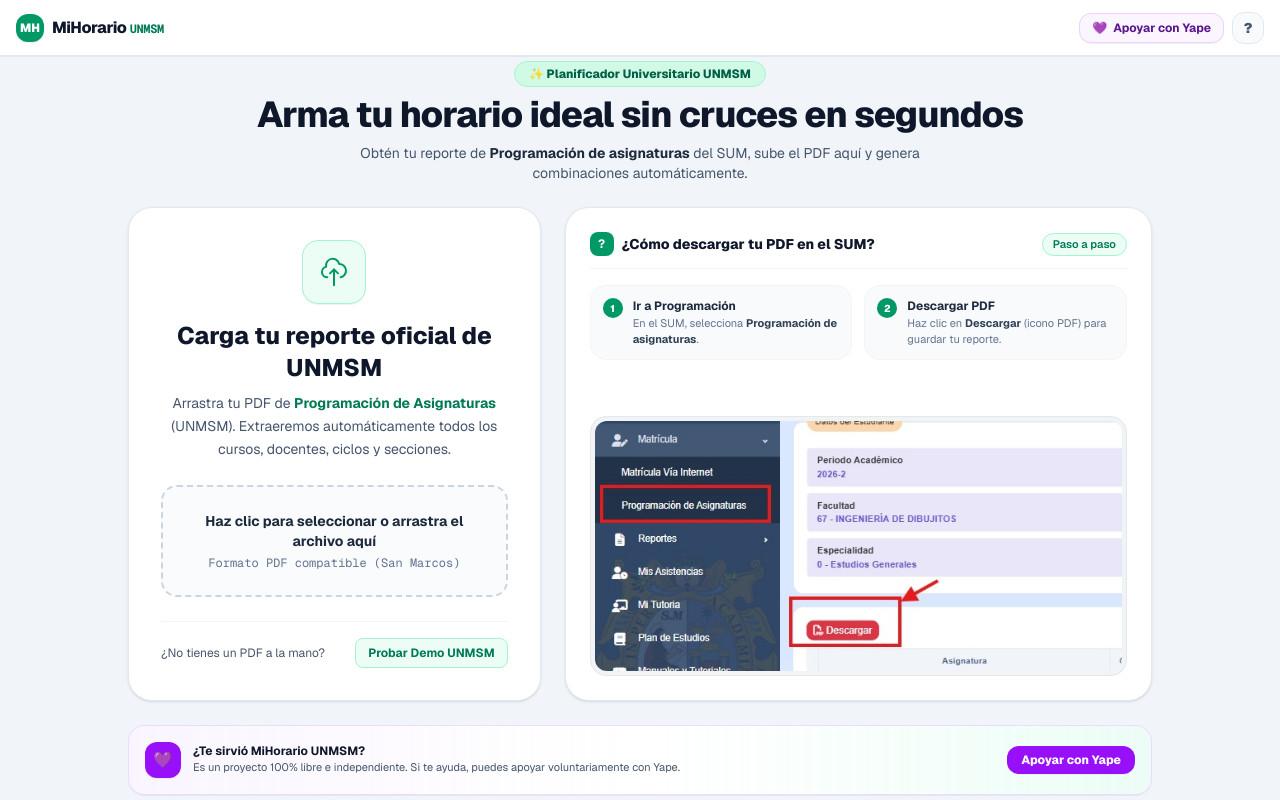
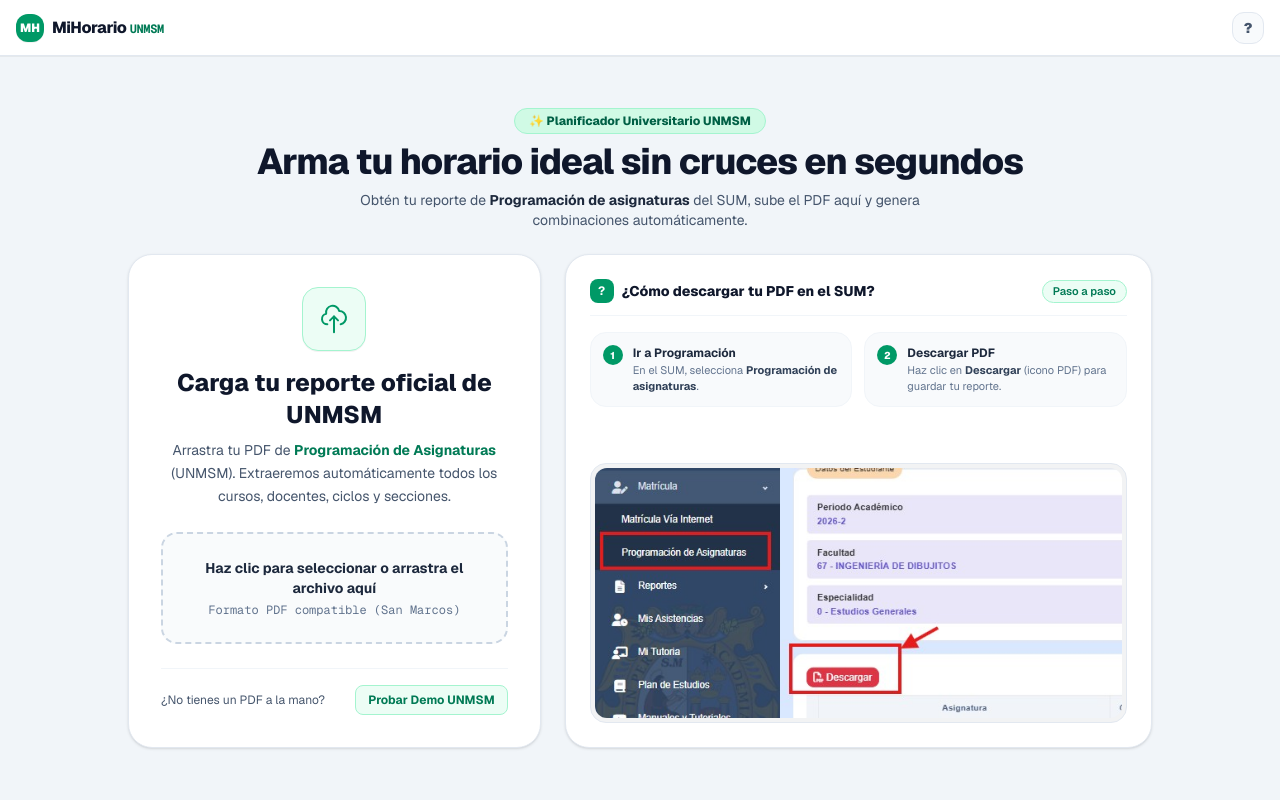
Before and after one commit to alejpaa/MiHorario, a Next.js app: page / in a window 1280 px wide. Built offline with nearby package versions, Linux system fonts and the light colour scheme.

Commit message:
feat(config): agregar feature flag ENABLE_YAPE_SUPPORT para ocultar/activar opcion de Yape

```diff
--- a/src/app/page.tsx
+++ b/src/app/page.tsx
@@ -24,6 +24,11 @@
 import type { Course, ParsedScheduleData, SavedSchedule, Section } from "../types";
 
 const DAY_ORDER = ["LUNES", "MARTES", "MIERCOLES", "JUEVES", "VIERNES", "SABADO"] as const;
+
+/**
+ * Feature flag: Cambia a `true` para activar los botones y tarjetas de apoyo/donación con Yape en toda la aplicación.
+ */
+const ENABLE_YAPE_SUPPORT = false;
 
 interface ScheduleOptionSummary {
   courseCount: number;
@@ -341,6 +346,7 @@
 
         {/* Header Right Actions */}
         <div className="flex items-center gap-2">
+          {ENABLE_YAPE_SUPPORT && (
             <button
               type="button"
               onClick={() => setShowSupportModal(true)}
@@ -351,6 +357,7 @@
               <span className="hidden sm:inline">Apoyar con Yape</span>
               <span className="sm:hidden">Yape</span>
             </button>
+          )}
 
           <button
             type="button"
@@ -491,6 +498,7 @@
             </div>
 
             {/* Hero Support Banner */}
+            {ENABLE_YAPE_SUPPORT && (
               <div className="flex flex-wrap items-center justify-between gap-3 rounded-2xl border border-purple-200/80 bg-gradient-to-r from-purple-50/90 via-white to-emerald-50/90 p-4 shadow-2xs">
                 <div className="flex items-center gap-3">
                   <span className="flex h-9 w-9 shrink-0 items-center justify-center rounded-xl bg-purple-600 font-extrabold text-white text-base shadow-2xs">
@@ -513,6 +521,7 @@
                   Apoyar con Yape
                 </button>
               </div>
+            )}
           </div>
         </div>
       ) : (
@@ -634,6 +643,7 @@
                   <span>Exportar</span>
                 </button>
 
+                {ENABLE_YAPE_SUPPORT && (
                   <button
                     type="button"
                     onClick={() => setShowSupportModal(true)}
@@ -643,6 +653,7 @@
                     <span>💜</span>
                     <span className="hidden sm:inline">Apoyar</span>
                   </button>
+                )}
               </div>
 
               {/* Solver option selector: compact dropdown */}
@@ -819,15 +830,15 @@
           school={data.school}
           cycle={selectedCycle}
           onClose={() => setShowExportModal(false)}
-          onOpenSupport={() => {
+          onOpenSupport={ENABLE_YAPE_SUPPORT ? () => {
             setShowExportModal(false);
             setShowSupportModal(true);
-          }}
+          } : undefined}
         />
       )}
 
       {/* Support Yape Modal */}
-      {showSupportModal && (
+      {ENABLE_YAPE_SUPPORT && showSupportModal && (
         <SupportModal onClose={() => setShowSupportModal(false)} />
       )}
 
```
Lines whose indentation alone changed are shown as unchanged.
